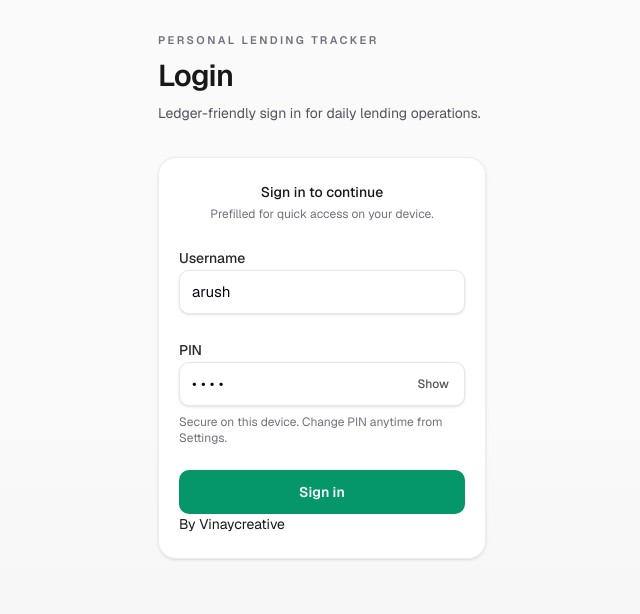
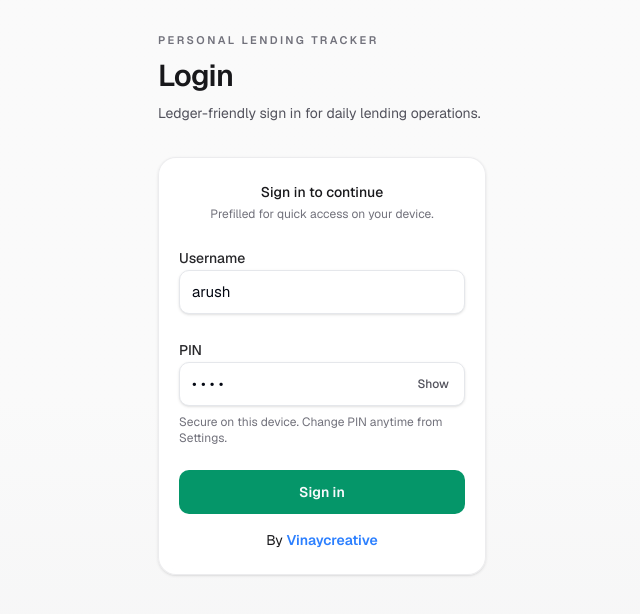
Before and after one commit to vinaycreative/personal-lending-tracker, a Next.js app: page / in a window 1280 px wide. Shown: the top 614 px of the page, without its empty margins (318-958 px from the left). Built offline with nearby package versions, Linux system fonts and the light colour scheme.

Commit message:
add dev link
Add developer website link

Co-Authored-By: ppastudypoint <165625125+ppastudypoint@users.noreply.github.com>

```diff
--- a/app/page.tsx
+++ b/app/page.tsx
@@ -118,7 +118,7 @@ export default function Home() {
           {isSubmitting ? "Signing in..." : "Sign in"}
         </Button>
       </form>
-      <p className="text-sm">By <Link href="https://vnaycreative.com">Vinaycreative</Link></p>
+      <p className="text-sm text-center mt-4">By <Link href="https://vnaycreative.com" className="text-blue-500 font-semibold">Vinaycreative</Link></p>
     </PublicLayout>
   )
 }
```
